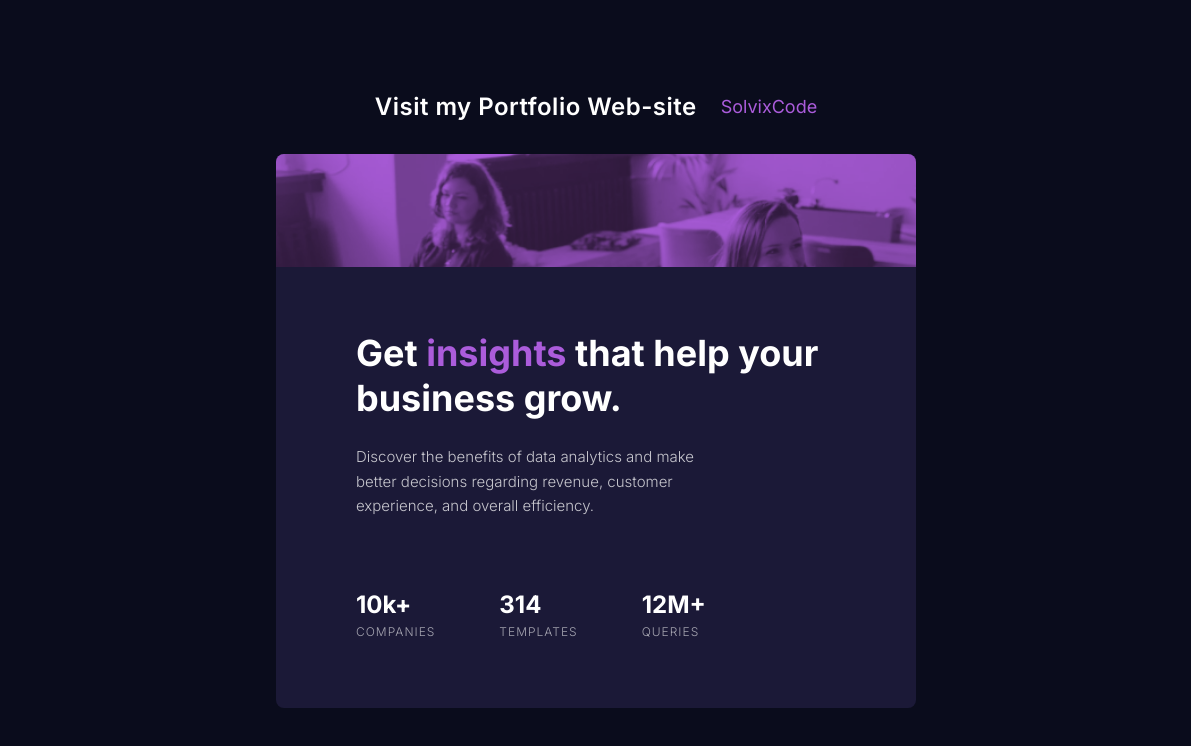
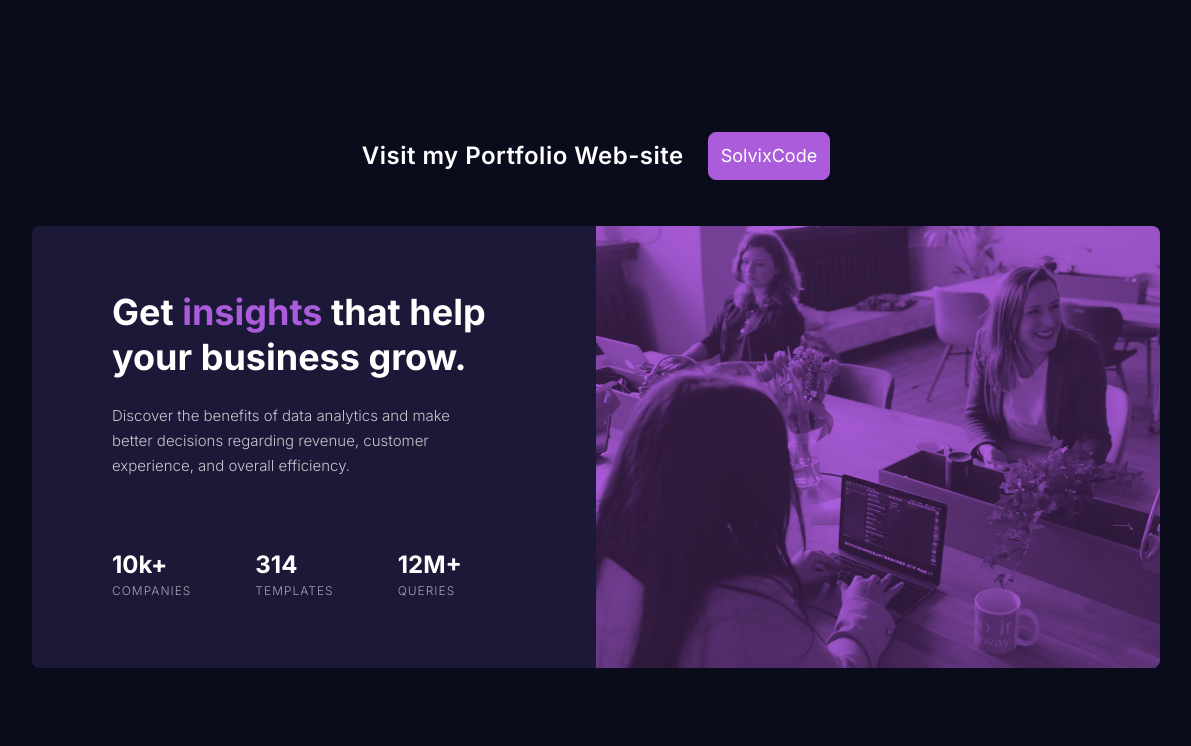
Before and after one commit to Olha-Fursova/stats-preview-card-component, a website built with Vite: page index.html in a window 1536 px wide. Shown: the whole page, without its empty margins (172-1363 px from the left). Built offline with nearby package versions, Linux system fonts and the light colour scheme.

Commit message:
Add desktop styles

```diff
--- a/src/css/basic.css
+++ b/src/css/basic.css
@@ -39,7 +39,20 @@ body {
   display: flex;
   align-items: center;
   justify-content: center;
-  color: var(--purple);
+  color: var(--white);
+
+  padding: 0.8rem 1.2rem;
+  background-color: var(--purple);
+  border-radius: 0.8rem;
+  border: 1px solid var(--purple);
+
+  transition: background-color 250ms ease-in-out, color 250ms ease-in-out;
+}
+
+@media (prefers-reduced-motion: reduce) {
+  .site-link  {
+    transition-duration: 50ms;
+  }
 }
 
 /* Tablet */
@@ -47,10 +60,17 @@ body {
 @media screen and (min-width: 48rem) {
   body {
     padding: 9.2rem 10.2rem;
+    gap: 4.6rem;
   }
 
   .header {
     flex-direction: row;
+  }
+
+  .site-link:hover,
+  .site-link:focus {
+    background-color: var(--white);
+    color: var(--purple);
   }
 }
 
@@ -59,5 +79,6 @@ body {
 @media screen and (min-width: 90rem) {
   body {
     height: 100vh;
+    padding: 0;
   }
 }
--- a/src/css/containers.css
+++ b/src/css/containers.css
@@ -87,3 +87,23 @@
     align-items: flex-start;
   }
 }
+
+/* Desktop */
+
+@media screen and (min-width: 90rem) {
+  .main {
+    max-width: none;
+    width: 112.8rem;
+    display: grid;
+    grid-template-columns: 1fr 1fr;
+  }
+
+  .image-container {
+    grid-column: 2/3;
+  }
+
+  .info-container {
+    grid-column: 1/2;
+    grid-row: 1/2;
+  }
+}
```
